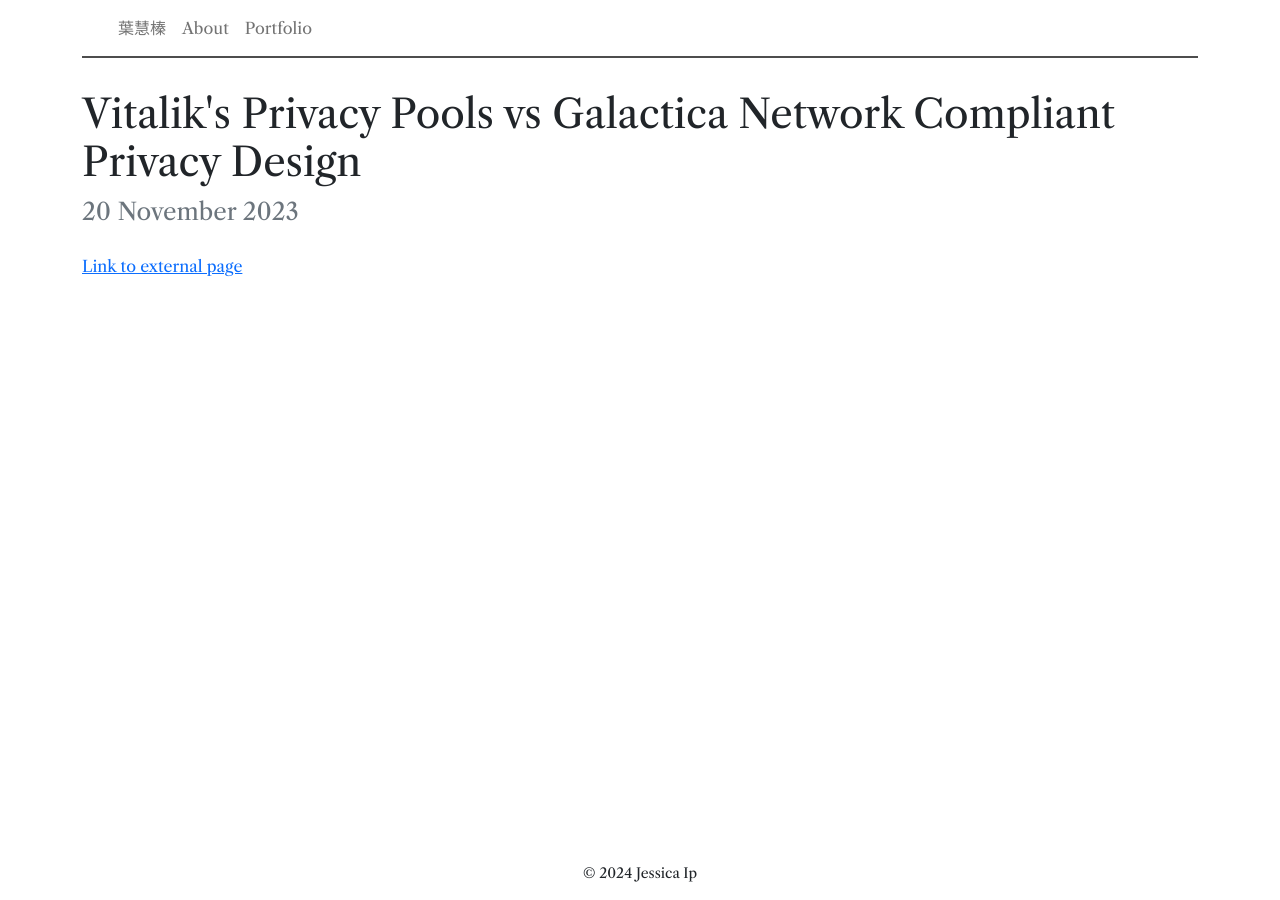
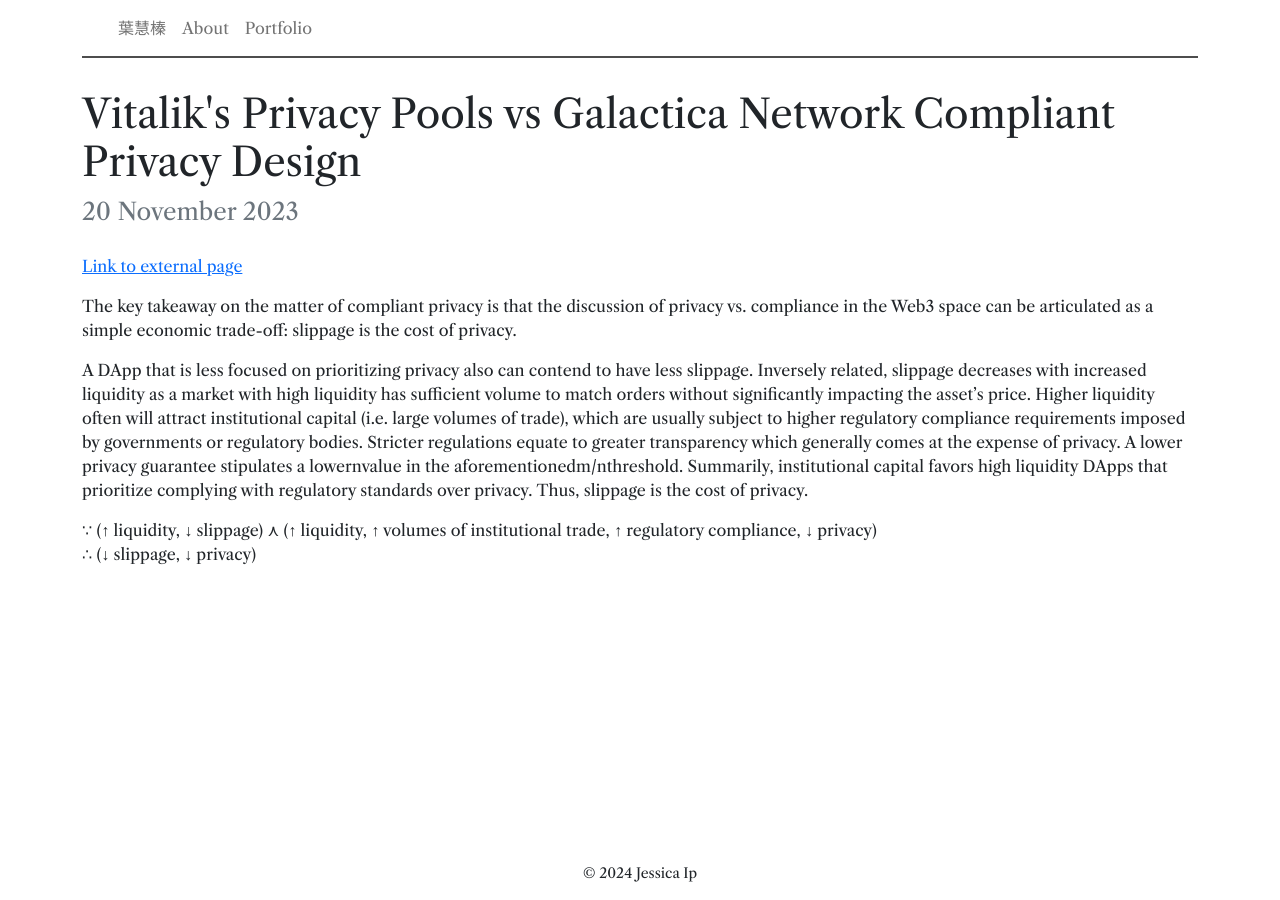
Before and after one commit to ipjessica/ipjessica.github.io, a Jekyll site: the page built from _posts/2023-11-20-privacy-pools-compliant-privacy.md, in a window 1280 px wide. Built offline with Jekyll 4.4.1, drawn with Linux system fonts in a browser that asks for light colours.

Commit message:
Update 2023-11-20-privacy-pools-compliant-privacy.md

```diff
--- a/_posts/2023-11-20-privacy-pools-compliant-privacy.md
+++ b/_posts/2023-11-20-privacy-pools-compliant-privacy.md
@@ -4,3 +4,10 @@
 ---
 
 [Link to external page](https://galactica.com/news/Vitalik%E2%80%99s-Privacy-Pools-vs-Galactica-Network-Compliant-Privacy-Design){:target="_blank"}
+
+The key takeaway on the matter of compliant privacy is that the discussion of privacy vs. compliance in the Web3 space can be articulated as a simple economic trade-off: slippage is the cost of privacy.
+
+A DApp that is less focused on prioritizing privacy also can contend to have less slippage. Inversely related, slippage decreases with increased liquidity as a market with high liquidity has sufficient volume to match orders without significantly impacting the asset's price. Higher liquidity often will attract institutional capital (i.e. large volumes of trade), which are usually subject to higher regulatory compliance requirements imposed by governments or regulatory bodies. Stricter regulations equate to greater transparency which generally comes at the expense of privacy. A lower privacy guarantee stipulates a lowernvalue in the aforementionedm/nthreshold. Summarily, institutional capital favors high liquidity DApps that prioritize complying with regulatory standards over privacy. Thus, slippage is the cost of privacy.
+
+∵ (↑ liquidity, ↓ slippage) ⋏ (↑ liquidity, ↑ volumes of institutional trade, ↑ regulatory compliance, ↓ privacy) <br>
+∴ (↓ slippage, ↓ privacy)
```
